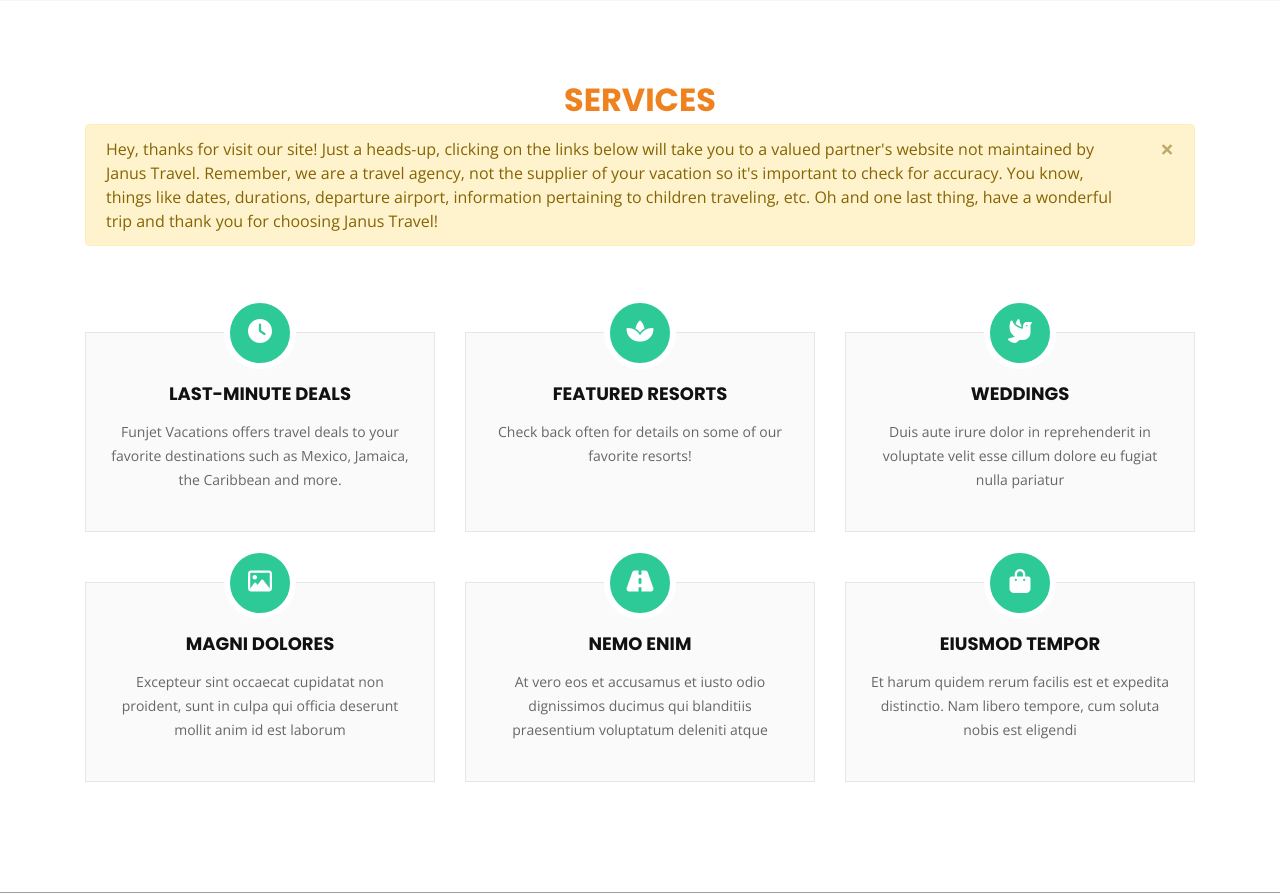
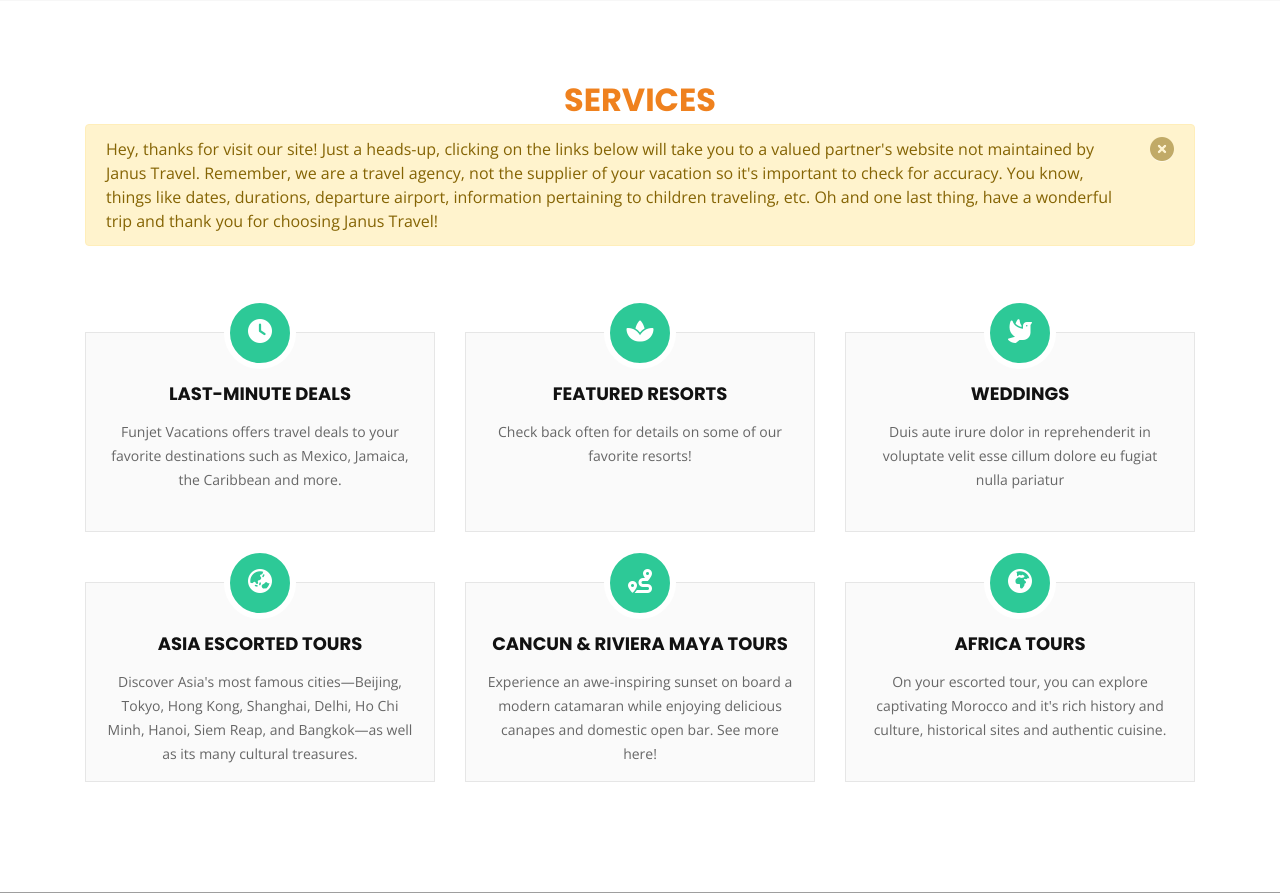
Before and after one commit to dacogemini/sailor, a Django app: page / in a window 1280 px wide. Shown: the part 1924-2817 px from the top of the page. Run offline with Django 3.2, Linux system fonts and the light colour scheme; some libraries are stand-ins or nearby versions; grey boxes are pictures that could not be loaded.

Commit message:
Finished adding cards to Services section

```diff
--- a/templates/pages/index.html
+++ b/templates/pages/index.html
@@ -151,13 +151,13 @@
           information pertaining to children traveling, etc. Oh and one last thing, have a wonderful trip and thank you
           for choosing Janus Travel!
           <button type="button" class="close" data-dismiss="alert" aria-label="Close">
-            <span aria-hidden="true">&times;</span>
+            <span aria-hidden="true"><i class="fas fa-times-circle"></i></span>
           </button>
         </div>
         <p class="section-description"></p>
       </div>
       <!--=====================================================-->
-      <!--==================== SERVICE ONE ====================-->
+      <!--==================== L-M-D ==========================-->
       <!--=====================================================-->
       <div class="row">
         <div class="col-lg-4 col-md-6 wow fadeInUp" data-wow-delay="0.2s">
@@ -170,7 +170,7 @@
           </div>
         </div><!-- END Service One -->
         <!--=====================================================-->
-        <!--==================== SERVICE TWO ====================-->
+        <!--==================== RESORTS ========================-->
         <!--=====================================================-->
         <div class="col-lg-4 col-md-6 wow fadeInUp" data-wow-delay="0.4s">
           <div class="box">
@@ -180,9 +180,9 @@
             <p class="description">Check back often for details on some of our favorite resorts!</p>
           </div>
         </div>
-
-
-
+        <!--=====================================================-->
+        <!--==================== WEDDINGS =======================-->
+        <!--=====================================================-->
         <div class="col-lg-4 col-md-6 wow fadeInUp" data-wow-delay="0.6s">
           <div class="box">
             <div class="icon"><a href=""><i class="fas fa-dove"></i></a></div>
@@ -194,26 +194,23 @@
 
         <div class="col-lg-4 col-md-6 wow fadeInUp" data-wow-delay="0.2s">
           <div class="box">
-            <div class="icon"><a href=""><i class="fa fa-photo"></i></a></div>
-            <h4 class="title"><a href="">Magni Dolores</a></h4>
-            <p class="description">Excepteur sint occaecat cupidatat non proident, sunt in culpa qui officia deserunt
-              mollit anim id est laborum</p>
+            <div class="icon"><a href="http://www.globustravelagent.com/Vacation-Packages/Tour-Asia/China-Japan/?id=53561" target="_blank"><i class="fas fa-globe-asia"></i></a></div>
+            <h4 class="title"><a href="">Asia Escorted Tours</a></h4>
+            <p class="description">Discover Asia's most famous cities—Beijing, Tokyo, Hong Kong, Shanghai, Delhi, Ho Chi Minh, Hanoi, Siem Reap, and Bangkok—as well as its many cultural treasures.</p>
           </div>
         </div>
         <div class="col-lg-4 col-md-6 wow fadeInUp" data-wow-delay="0.4s">
           <div class="box">
-            <div class="icon"><a href=""><i class="fa fa-road"></i></a></div>
-            <h4 class="title"><a href="">Nemo Enim</a></h4>
-            <p class="description">At vero eos et accusamus et iusto odio dignissimos ducimus qui blanditiis praesentium
-              voluptatum deleniti atque</p>
+            <div class="icon"><a href="https://www.lomasagentportal.com/1673/tours.html" target="_blank"><i class="fas fa-route"></i></a></div>
+            <h4 class="title"><a href="">Cancun & Riviera Maya Tours</a></h4>
+            <p class="description">Experience an awe-inspiring sunset on board a modern catamaran while enjoying delicious canapes and domestic open bar. See more here!</p>
           </div>
         </div>
         <div class="col-lg-4 col-md-6 wow fadeInUp" data-wow-delay="0.6s">
           <div class="box">
-            <div class="icon"><a href=""><i class="fa fa-shopping-bag"></i></a></div>
-            <h4 class="title"><a href="">Eiusmod Tempor</a></h4>
-            <p class="description">Et harum quidem rerum facilis est et expedita distinctio. Nam libero tempore, cum
-              soluta nobis est eligendi</p>
+            <div class="icon"><a href="http://www.cosmostravelagent.com/Vacations/Africa/" target="_blank"><i class="fas fa-globe-africa"></i></a></div>
+            <h4 class="title"><a href="">Africa Tours</a></h4>
+            <p class="description">On your escorted tour, you can explore captivating Morocco and it's rich history and culture, historical sites and authentic cuisine.</p>
           </div>
         </div>
       </div>
```
